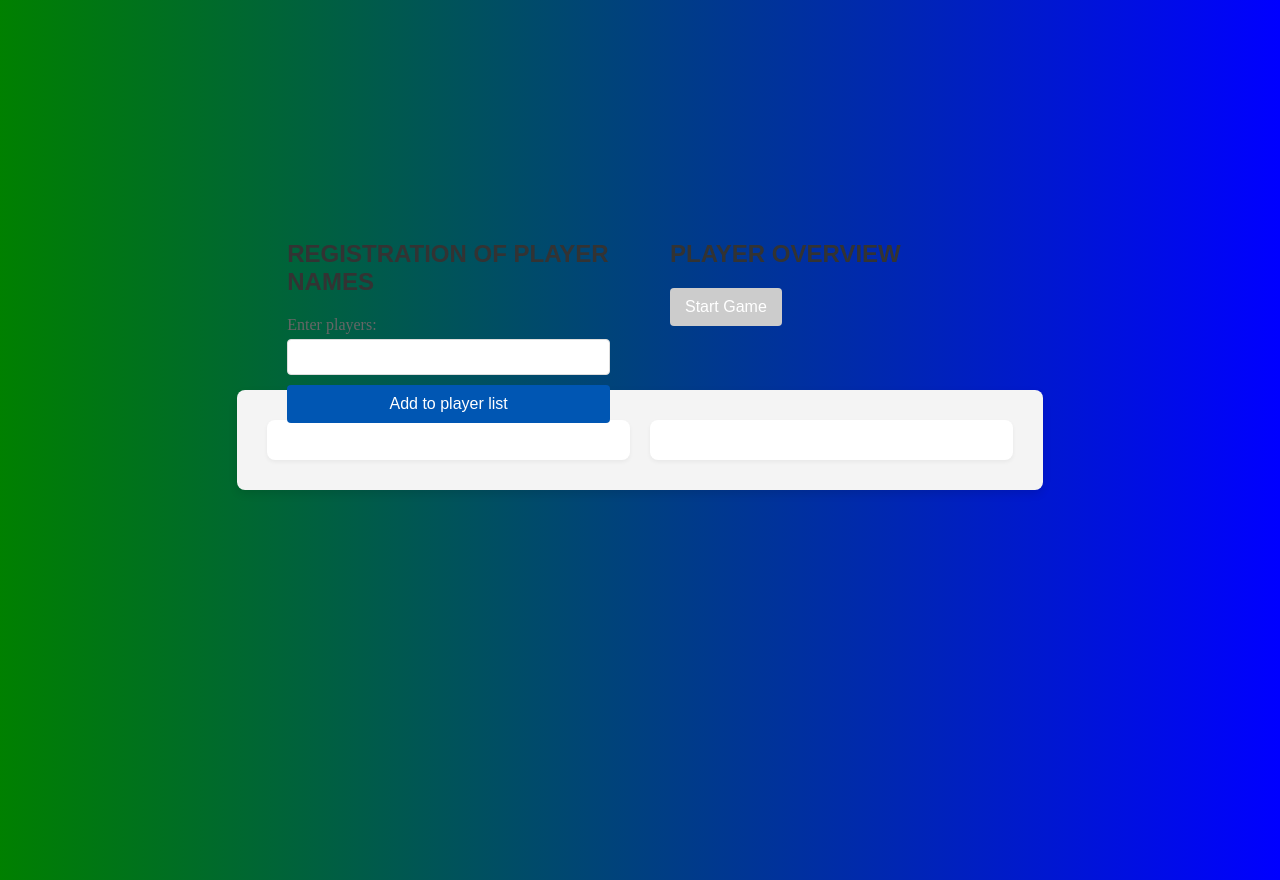
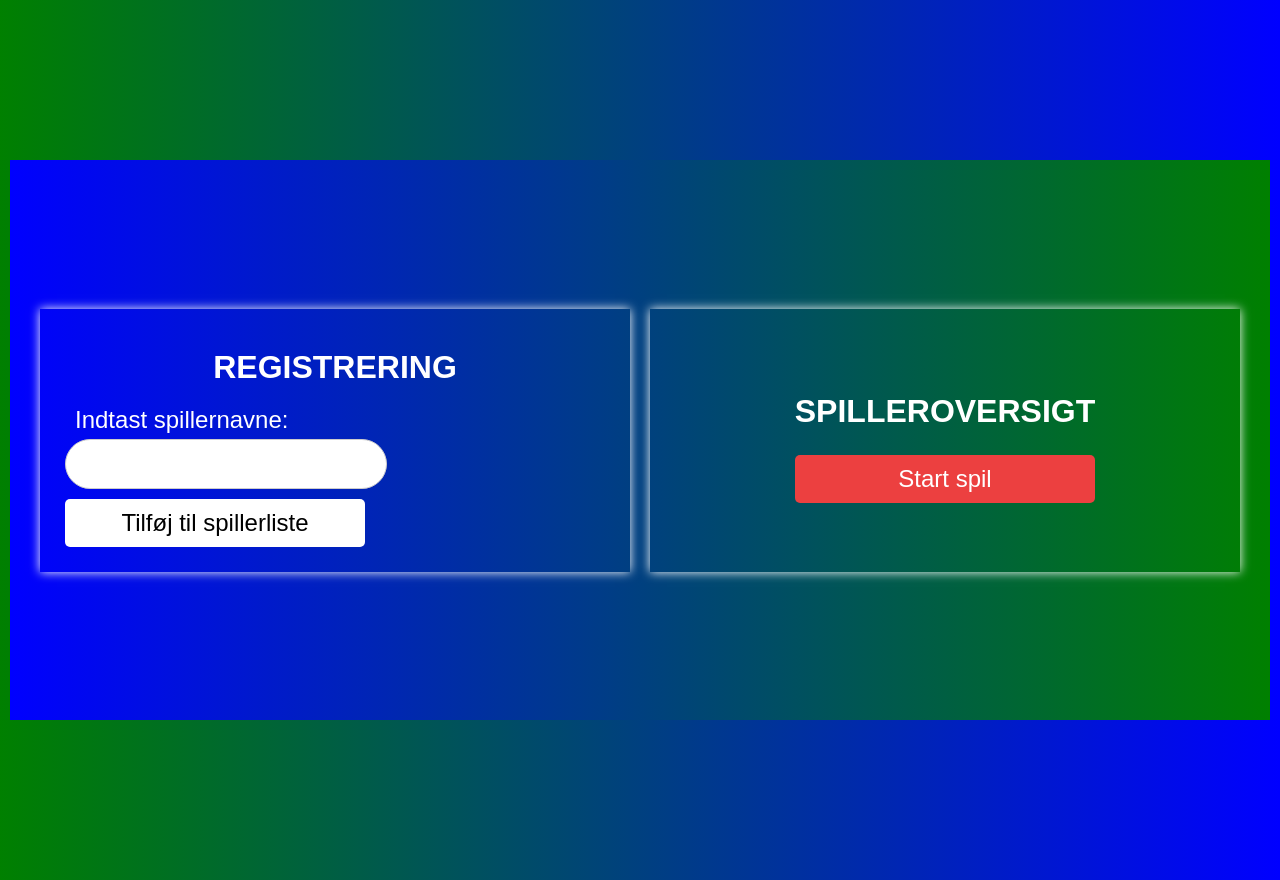
Before and after one commit to AltafSoftware/projekt3gui-react, a React (Create React App) app: page /registrering in a window 1280 px wide. Built offline with nearby package versions, Linux system fonts and the light colour scheme.

Commit message:
ændringer til reg-siden

```diff
--- a/src/pages/Registration.jsx
+++ b/src/pages/Registration.jsx
@@ -1,6 +1,6 @@
 import React, { useState } from 'react';
 import { useNavigate } from 'react-router-dom';
-import '../styles/Registration.css';
+import '../styles/Registration.css'; // Ensure this path is correct
 
 function Registration() {
     const [players, setPlayers] = useState([]);
@@ -19,14 +19,11 @@ function Registration() {
 
     const handleCheckboxChange = (player) => {
         const currentIndex = selectedPlayers.indexOf(player);
-        const newChecked = [...selectedPlayers];
-
         if (currentIndex === -1) {
-            newChecked.push(player);
+            setSelectedPlayers([...selectedPlayers, player]);
         } else {
-            newChecked.splice(currentIndex, 1);
+            setSelectedPlayers(selectedPlayers.filter((p, i) => i !== currentIndex));
         }
-        setSelectedPlayers(newChecked);
     };
 
     const startGame = () => {
@@ -39,50 +36,50 @@ function Registration() {
                 body: JSON.stringify({ status: 1 })
             })
             .then(response => response.json())
-            .then(() => {
-                navigate("/spilSide"); // Navigate to the game page
-            })
             .catch(error => console.error('Error sending status:', error));
         } else {
             alert('Please select exactly two players to start the game.');
         }
-
         navigate("/spilSide"); // Navigate to the game page
     };
 
     return (
-        <div className="container">
-            <div className="right-section">
-                <h1>REGISTRATION OF PLAYER NAMES</h1>
+        <body className="body-registrering">
+
+            <div className="container-registrering">
+
+                <div className="section-registrering left-section">
+                    <h1 className="h1-registrering">REGISTRERING</h1>
                     <form onSubmit={e => e.preventDefault()}>
-                    <label htmlFor="Spillere">Enter players:</label>
-                    <input type="text" id="Spillere" value={playerName} onChange={e => setPlayerName(e.target.value)} />
-                    <button type="button" onClick={addPlayer}>Add to player list</button>
+                        <label className="label-registrering" htmlFor="Spillere">Indtast spillernavne:</label>
+                        <input type="text" className="input-registrering" id="Spillere" value={playerName} onChange={e => setPlayerName(e.target.value)} />
+                        <button type="button" className="button-registrering" onClick={addPlayer}>Tilføj til spillerliste</button>
                     </form>
                 </div>
-            <div className="left-section">
-                <h1>PLAYER OVERVIEW</h1>
-                <ul>
+
+                <div className="section-registrering right-section">
+                    <h1 className="h1-registrering">SPILLEROVERSIGT</h1>
+                    <ul className="ul-registrering">
                         {players.map((player, index) => (
-                        <li key={index}>
+                            <li className="li-registrering" key={index}>
                                 {player}
-                            <input
-                                type="checkbox"
-                                checked={selectedPlayers.includes(player)}
-                                onChange={() => handleCheckboxChange(player)}
-                            />
+                                <input type="checkbox" checked={selectedPlayers.includes(player)} onChange={() => handleCheckboxChange(player)}/>
                             </li>
                         ))}
                     </ul>
                     <button
-                    id="startSpilKnap"
+                        id="startSpilKnap-registrering"
+                        className={`button-registrering ${selectedPlayers.length === 2 ? 'active' : ''}`}
                         onClick={startGame}
                         disabled={selectedPlayers.length !== 2}
                         >
-                    Start Game
+                        Start spil
                     </button>
                 </div>
+
             </div>
+
+        </body>
     );
 }
 
--- a/src/styles/Registration.css
+++ b/src/styles/Registration.css
@@ -1,83 +1,154 @@
-/* Registration.css */
-.container {
+body.body-registrering {
+    margin: 10px;
+    padding: 0;
     display: flex;
-    flex-direction: row;
-    justify-content: space-around;
-    padding: 20px;
-    background-color: #f4f4f4;
-    border-radius: 8px;
-    box-shadow: 0 4px 8px rgba(0,0,0,0.1);
+    flex-direction: column;
+    justify-content: center;
+    height: 70vh;
+    background: linear-gradient(to right, blue, green);
 }
 
-.right-section, .left-section {
-    flex: 1;
-    margin: 10px;
+.container-registrering {
+    display: flex;
+    justify-content: space-between;
+    padding: 20px;
 }
 
-.right-section {
-    background-color: #fff;
+.section-registrering {
+    flex: 1;
     padding: 20px;
-    border-radius: 8px;
-    box-shadow: 0 2px 4px rgba(0,0,0,0.05);
+    box-shadow: 0px 0px 10px white;
+    margin: 10px;
+    display: flex;
+    flex-direction: column;
+    align-items: center;
+    justify-content: center;
 }
 
-.left-section {
-    background-color: #fff;
-    padding: 20px;
-    border-radius: 8px;
-    box-shadow: 0 2px 4px rgba(0,0,0,0.05);
+.spillerListContainer-registrering {
+    border: 2px solid #ffffff;
+    border-radius: 20px;
+    padding: 10px;
+    width: 100%;
+    max-width: 400px;
+    min-height: 300px;
+    overflow-y: auto;
+    overflow-x: hidden;
+    margin-bottom: 1.5em;
 }
 
-h1 {
-    color: #333;
-    font-size: 24px;
+.ul-registrering {
+    font-family: Arial, sans-serif;
+    font-size: 20px;
+    color: #ffffff;
+    list-style-type: none;
+    padding: 0;
+    margin: 0;
+    width: 100%;
 }
 
-form {
-    display: flex;
-    flex-direction: column;
+.li-registrering {
+    margin-bottom: 10px; /* Space between names */
+    text-align: center; /* Center names in the list */
+    padding: 10px 0; /* Adds padding for readability */
+    border-bottom: 1px solid #ccc; /* Adds a gray line between each name */
 }
 
-label {
-    margin-bottom: 5px;
-    font-size: 16px;
-    color: #666;
+.h1-registrering {
+    font-family: Arial, sans-serif;
+    font-weight: bold;
+    color: #ffffff;
+    margin: 20px 0;
+    font-size: 2em; /* Adjusted for responsiveness and uniformity */
 }
 
-input[type="text"] {
-    padding: 8px;
-    margin-bottom: 10px;
-    border: 1px solid #ddd;
-    border-radius: 4px;
-    font-size: 16px;
+#startSpilKnap-registrering {
+    background-color: rgb(236, 64, 64);
+    color: white;
+    border: none;
+    border-radius: 5px;
+    cursor: pointer;
+    transition: 0.3s ease;
 }
 
-button {
-    background-color: #0056b3;
-    color: white;
-    padding: 10px 15px;
-    border: none;
-    border-radius: 4px;
-    cursor: pointer;
-    font-size: 16px;
+#startSpilKnap-registrering.active {
+    background-color: #00ff00; /* Green when active */
+    color: black;
 }
 
-button:hover {
-    background-color: #004494;
+#startSpilKnap-registrering:hover {
+    transform: translateY(-2px); /* Slight lift effect on hover */
+    box-shadow: 0 4px 8px rgba(0, 0, 0, 0.2); /* Subtle shadow for 3D effect */
 }
 
-ul {
-    list-style: none;
-    padding: 0;
+.label-registrering {
+    font-family: Arial, sans-serif;
+    font-size: 24px;
+    color: #ffffff;
+    padding: 10px;
+    margin: 5px;
 }
 
-li {
-    padding: 8px;
-    background-color: #eee;
-    border-radius: 4px;
-    margin-bottom: 5px;
+.input-registrering, button {
+    font-family: Arial, sans-serif;
+    font-size: 24px;
+    padding: 10px;
+    margin: 5px;
+    border-radius: 100px;
+    border: 1px solid #ccc;
+    width: 300px;
+    text-align: center;
 }
 
-#startSpilKnap:disabled {
-    background-color: #ccc;
+.button-registrering {
+    background-color: white;
+    color: #000000;
+    border: none;
+    border-radius: 5px;
+    cursor: pointer;
+    transition: 0.3s ease;
 }
+
+.button-hover-registrering:hover {
+    background-color: lime;
+    transform: translateY(-5px);
+}
+
+/* Responsiveness for different screen sizes */
+@media (max-width: 1024px) {
+    .container-registrering {
+        flex-direction: column;
+    }
+
+    .section-registrering {
+        margin: 10px 0;
+        padding: 10px;
+    }
+}
+
+@media (max-width: 768px) {
+    .section-registrering {
+        flex: none;
+        width: 100%;
+        box-shadow: none;
+    }
+
+    .ul-registrering, .playerContainer-registrering {
+        padding: 5px;
+    }
+}
+
+@media (max-width: 480px) {
+    .container-registrering {
+        padding: 5px;
+    }
+
+    .h1-registrering {
+        font-size: 24px;
+    }
+
+    .input-registrering, .button-registrering {
+        font-size: 16px;
+        padding: 8px;
+    }
+}
```
Lines whose indentation alone changed are shown as unchanged.
